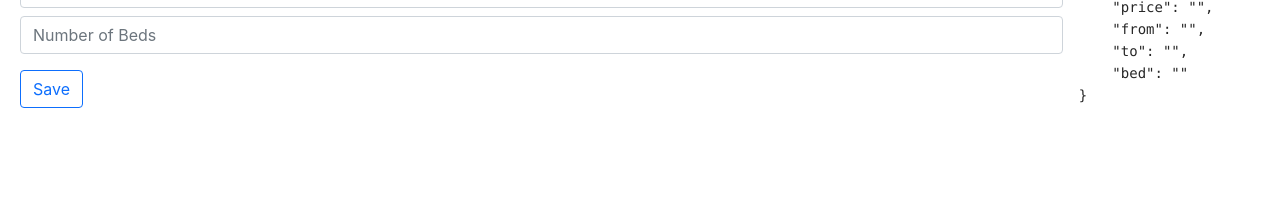
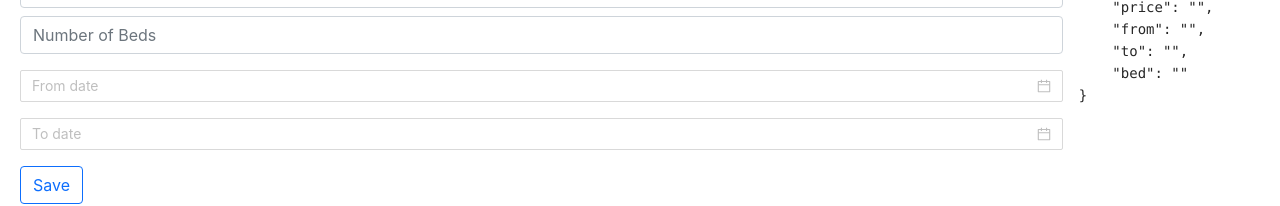
Before and after one commit to BerkayKulak/MERN-Hotel-Booking, a React (Create React App) app in the folder client/: page /hotels/new in a window 1280 px wide. Shown: the part 418-624 px from the top of the page. Built offline with nearby package versions, Linux system fonts and the light colour scheme; sample sign-in values are in the browser's storage.

Commit message:
Datepicker

```diff
--- a/client/src/hotels/NewHotel.js
+++ b/client/src/hotels/NewHotel.js
@@ -1,6 +1,8 @@
 import { useState } from "react";
 import { toast } from "react-toastify";
 import AlgoliaPlaces from "algolia-places-react";
+import { DatePicker } from "antd";
+import moment from "moment";
 
 const config = {
   appId: process.env.REACT_APP_ALGOLIA_APP_ID,
@@ -102,6 +104,28 @@ const NewHotel = () => {
         />
       </div>
 
+      <DatePicker
+        placeholder="From date"
+        className="form-control m-2"
+        onChange={(date, dateString) =>
+          setValues({ ...values, from: dateString })
+        }
+        disabledDate={(current) =>
+          current && current.valueOf() < moment().subtract(1, "days")
+        }
+      />
+
+      <DatePicker
+        placeholder="To date"
+        className="form-control m-2"
+        onChange={(date, dateString) =>
+          setValues({ ...values, to: dateString })
+        }
+        disabledDate={(current) =>
+          current && current.valueOf() < moment().subtract(1, "days")
+        }
+      />
+
       <button className="btn btn-outline-primary m-2">Save</button>
     </form>
   );
```
